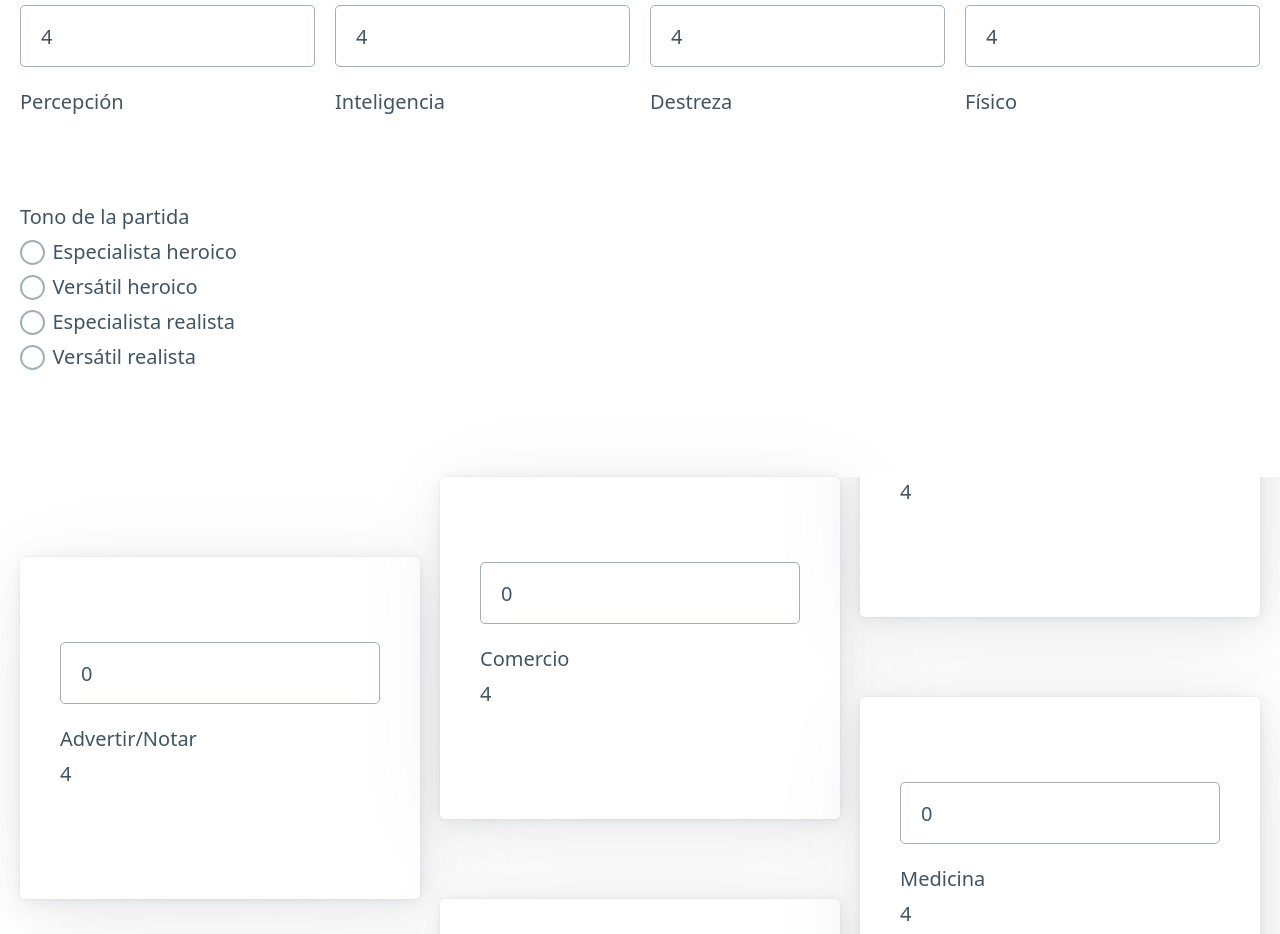
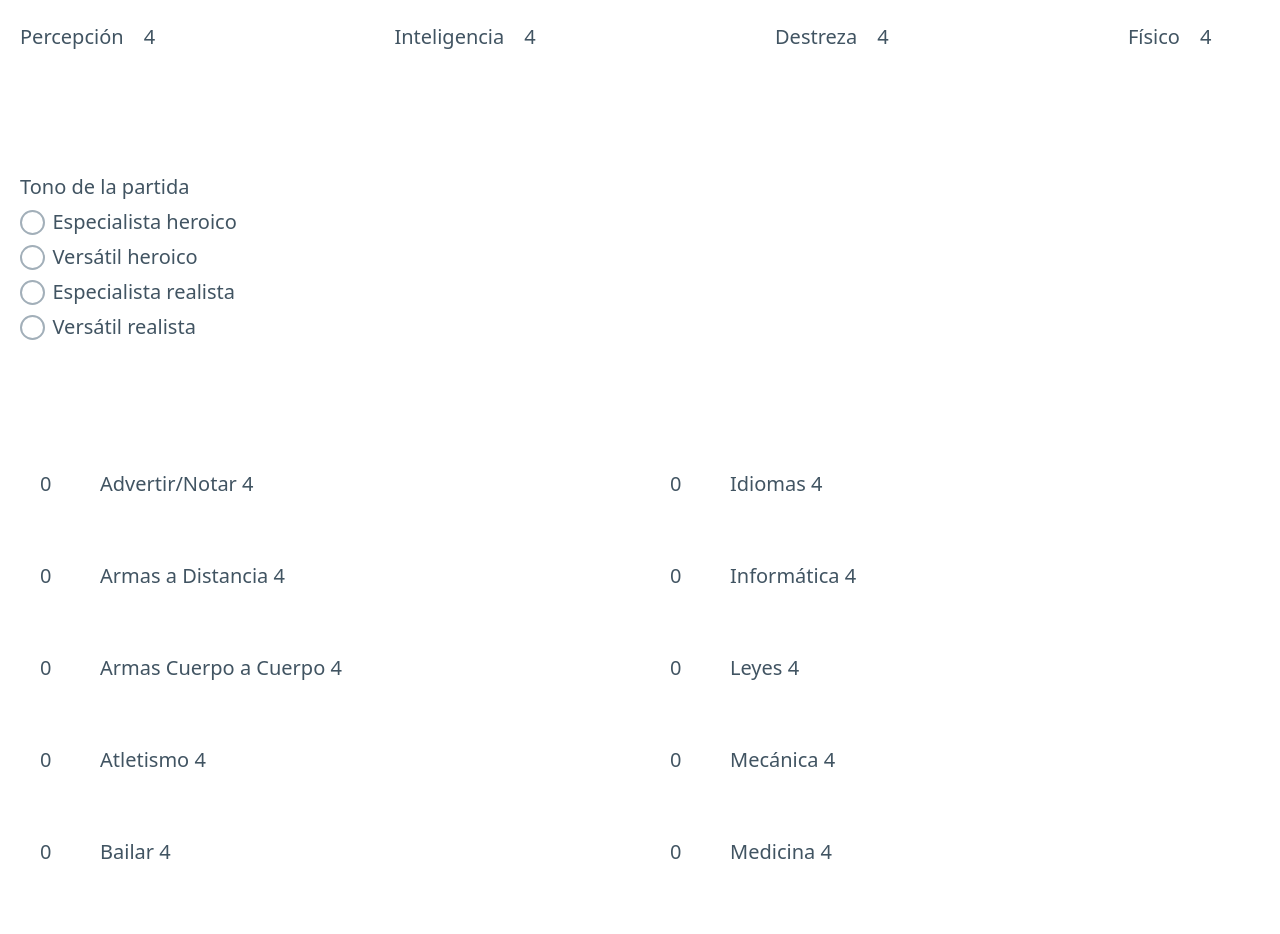
Before and after one commit to xenock/hoja-personaje-RyF, a React (Vite) app: page / in a window 1280 px wide. Shown: the top 934 px of the page. Built offline with nearby package versions, Linux system fonts and the light colour scheme.

Commit message:
feat: added some css styles and same behavior

```diff
--- a/src/App.jsx
+++ b/src/App.jsx
@@ -1,7 +1,8 @@
 import '@picocss/pico'
-import { useState, useEffect } from 'react'
-import { abilities, attributes, rasgos, config } from './db'
+import { Fragment } from 'react'
 import { useForm } from 'react-hook-form'
+import { abilities, attributes, config } from './db'
+import styles from './style.module.css'
 
 function App() {
   const {
@@ -25,9 +26,10 @@ function App() {
   return (
     <main className="container-fluid">
       <header>
-        <section style={{ columns: 4 }}>
+        <section className={styles.attributes}>
           {Object.entries(attributes).map(([key, { label }], index) => (
             <label htmlFor={key} key={index}>
+              {label}
               <input
                 name={key}
                 placeholder={label}
@@ -37,7 +39,6 @@ function App() {
                 max={config.attributes.max}
                 defaultValue={config.attributes.min}
               />
-              {label}
             </label>
           ))}
         </section>
@@ -56,30 +57,37 @@ function App() {
           {config.pyramid[watch('pyramid')]?.values.map((value, index) => (
             <div>
               <p
-                style={
+                className={`${
                   group(getValues('abilities'))[index + 1]?.length === value
-                    ? { color: 'green' }
-                    : { color: 'red' }
+                    ? styles.limit
+                    : ''
                 }
+                  ${
+                    group(getValues('abilities'))[index + 1]?.length > value
+                      ? styles.off
+                      : ''
+                  }`}
               >
                 {value} habilidades de nivel {index + 1} :
               </p>
+              <ul>
                 {group(getValues('abilities'))[index + 1]?.map((key) => (
-                <p>
+                  <li>
                     {
                       abilities.actual.find((ability) => ability.key === key)
                         .label
                     }
-                </p>
+                  </li>
                 ))}
+              </ul>
             </div>
           ))}
         </div>
       </section>
-      <section style={{ columns: 3 }}>
+      <section className={styles.abilities}>
         {abilities.actual.map(({ key, label, attribute }, index) => (
-          <article key={index}>
-            <label htmlFor={key}>
+          <Fragment key={index}>
+            <label htmlFor={key} key={index}>
               <input
                 name={key}
                 placeholder={label}
@@ -89,13 +97,11 @@ function App() {
                 max={config.abilities.max}
                 defaultValue={config.abilities.min}
               />
-              {label}
+              {`${label} `}
+              {Number(watch(`attributes.${attribute}`, config.attributes.min)) +
+                Number(watch(`abilities.${key}`, config.abilities.min))}
             </label>
-            <p>{`${
-              Number(watch(`attributes.${attribute}`, config.attributes.min)) +
-              Number(watch(`abilities.${key}`, config.abilities.min))
-            }`}</p>
-          </article>
+          </Fragment>
         ))}
       </section>
     </main>
--- /dev/null
+++ b/src/style.module.css
@@ -0,0 +1,26 @@
+.ability {
+    width: 80px;
+    --border-color: none;
+}
+
+.attributes {
+    display: flex;
+    justify-content: space-between;
+}
+
+.abilities {
+    columns: 2;
+}
+
+.limit {
+    color: green;
+}
+
+.off {
+    color: red;
+}
+
+input[type="number"] {
+    width: 80px;
+    --border-color: none;
+}
```
Lines whose indentation alone changed are shown as unchanged.
